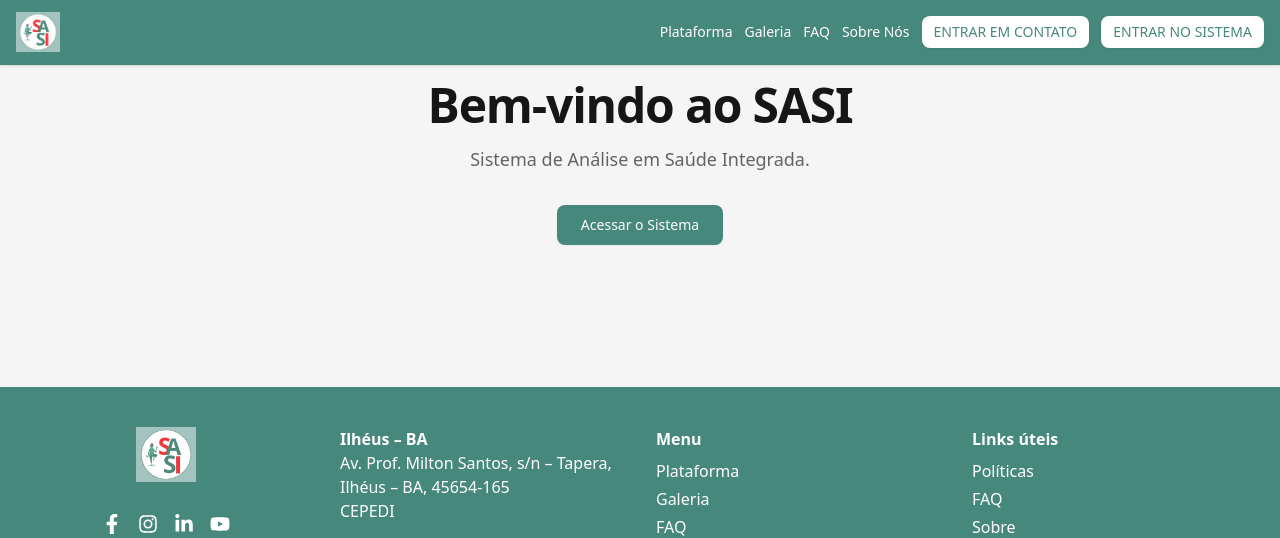
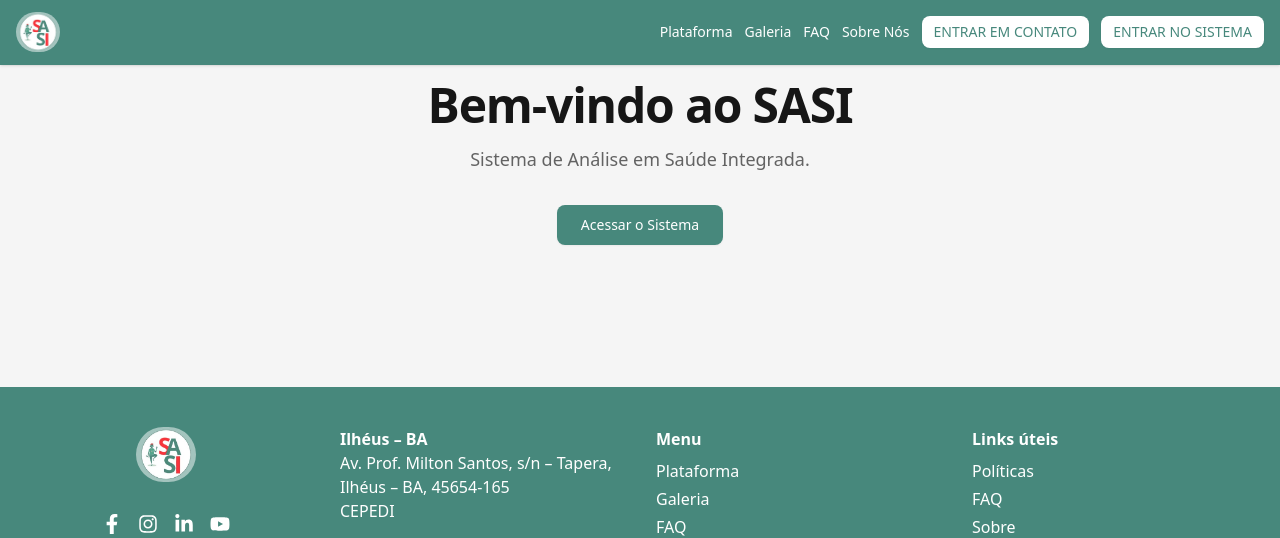
Before and after one commit to sasi-team/sasi-frontend, a Next.js app: page / in a window 1280 px wide. Shown: the top 538 px of the page. Built offline with nearby package versions, Linux system fonts and the light colour scheme.

Commit message:
style: Muda borda da logo para visual circular

```diff
--- a/src/components/shared/Footer.tsx
+++ b/src/components/shared/Footer.tsx
@@ -13,7 +13,7 @@
             alt="Logo SASI"
             width={60}
             height={60}
-            className="mb-4"
+            className="mb-4 rounded-full"
           />
           <div className="flex gap-4 mt-4 text-xl">
             <FaFacebookF />
--- a/src/components/shared/Header.tsx
+++ b/src/components/shared/Header.tsx
@@ -16,7 +16,7 @@
             width={200}
             height={200}
             alt="Logo do Projeto"
-            className="h-10 w-auto" />
+            className="h-10 w-auto rounded-full" />
         </div>
 
         {/* Navegação */}
```
